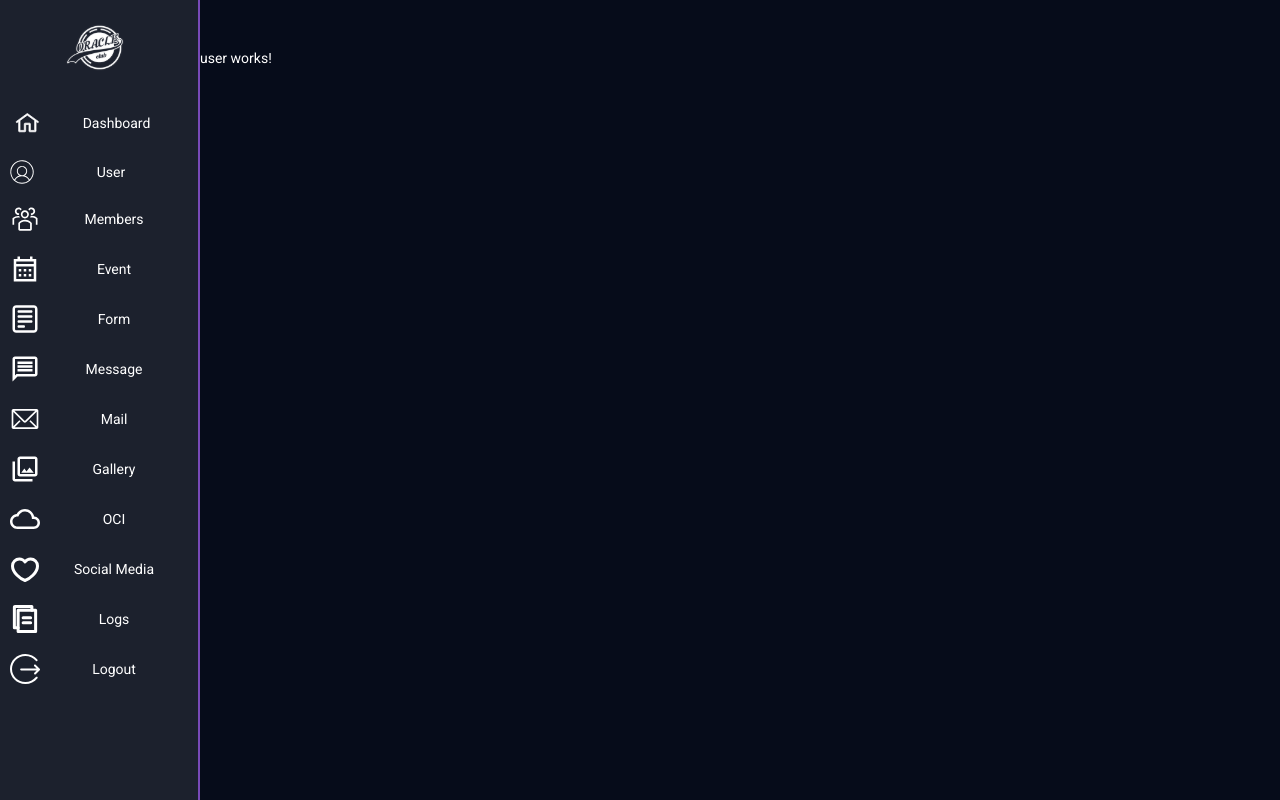
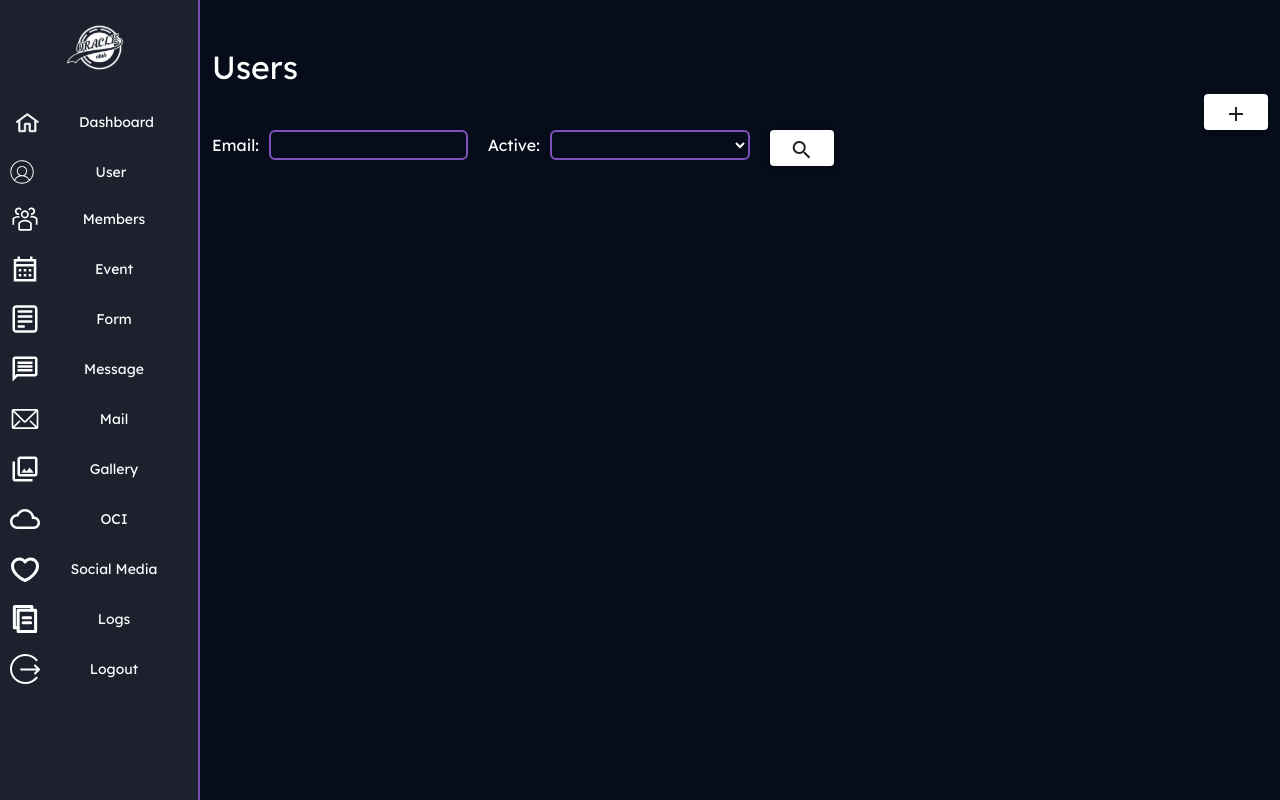
Before and after one commit to ChaviJ28/admin-oracle-website, an Angular app: page /user in a window 1280 px wide. Built offline with nearby package versions, Linux system fonts and the light colour scheme.

Commit message:
user page

```diff
--- a/src/app/app.module.ts
+++ b/src/app/app.module.ts
@@ -10,6 +10,7 @@ import { BrowserAnimationsModule } from '@angular/platform-browser/animations';
 import { DashboardModule } from './modules/dashboard/dashboard.module';
 import { FormsComponent } from './modules/forms/forms.component';
 import { UserComponent } from './modules/user/user.component';
+import { MatSelectModule } from '@angular/material/select';
 
 @NgModule({
   declarations: [
@@ -24,6 +25,7 @@ import { UserComponent } from './modules/user/user.component';
     NgbModule,
     SharedModule,
     BrowserAnimationsModule,
+    MatSelectModule
   ],
   bootstrap: [AppComponent]
 })
--- a/src/app/modules/core/components/navbar/navbar.component.scss
+++ b/src/app/modules/core/components/navbar/navbar.component.scss
@@ -14,6 +14,7 @@
   position: fixed;
   left: 0;
   top: 0;
+  font-size: 14px;
 
   height: 100vh;
   transition: 0.3s;
--- a/src/app/modules/dashboard/dashboard.component.ts
+++ b/src/app/modules/dashboard/dashboard.component.ts
@@ -65,7 +65,7 @@ export class DashboardComponent implements AfterViewInit {
     },
   ]
 
-  displayedColumns: string[] = ['id', 'name', 'address', 'age','actions'];
+  displayedColumns: string[] = ['id', 'name', 'address', 'age', 'actions'];
   dataSource: MatTableDataSource<Example>;
 
   @ViewChild(MatPaginator) paginator!: MatPaginator;
@@ -84,7 +84,7 @@ export class DashboardComponent implements AfterViewInit {
     this.dialog.open(NewExampleComponent, {
       width: '350px',
       enterAnimationDuration: '400ms',
-      exitAnimationDuration:'200ms',
+      exitAnimationDuration: '200ms',
     });
   }
 
--- a/src/app/modules/user/user.component.html
+++ b/src/app/modules/user/user.component.html
@@ -1 +1,114 @@
-<p>user works!</p>
+<div class="user-page">
+  <div class="container">
+
+    <h2 class="title">Users</h2>
+
+    <div class=" mx-auto" style="max-width: 1300px;">
+      <div style=" display: flex; justify-content: end;">
+        <button mat-raised-button (click)="openDialog()">
+          <mat-icon fontIcon="add"></mat-icon>
+        </button>
+      </div>
+
+      <section class="search-block">
+        <!-- <mat-form-field class="example-full-width">
+          <mat-label>Search</mat-label>
+          <input>
+        </mat-form-field> -->
+        <div class="search-field">
+          <label for="search_email">Email: </label>
+          <input id="search_email" type="text" name="sEmail">
+        </div>
+
+        <!-- <span class="search-field">
+          <mat-form-field appearance="fill">
+            <mat-label>Select</mat-label>
+            <mat-select>
+              <mat-option *ngFor="let opt of activeOptions; let i = index" value="{{opt.value}}">{{opt.text}}</mat-option>
+            </mat-select>
+          </mat-form-field>
+        </span> -->
+
+        <div class="search-field">
+          <label for="search_active">Active: </label>
+          <select name="sActive" id="search_active">
+            <option value=""></option>
+            <option *ngFor="let opt of activeOptions; let i = index" value="{{opt.value}}">{{opt.text}}</option>
+          </select>
+        </div>
+
+        <div class="search-button">
+          <button mat-raised-button (click)="search()">
+            <mat-icon fontIcon="search"></mat-icon>
+          </button>
+        </div>
+      </section>
+
+
+      <!-- <mat-form-field>
+        <mat-label>Filter</mat-label>
+        <input matInput (keyup)="applyFilter($event)" placeholder="Ex. Mia" #input>
+      </mat-form-field> -->
+
+      <!-- <div class="mat-elevation-z8">
+        <table mat-table [dataSource]="dataSource" matSort>
+
+
+          <ng-container matColumnDef="id">
+            <th mat-header-cell *matHeaderCellDef mat-sort-header> ID </th>
+            <td mat-cell *matCellDef="let row"> {{row.id}} </td>
+          </ng-container>
+
+
+          <ng-container matColumnDef="name">
+            <th mat-header-cell *matHeaderCellDef mat-sort-header> name </th>
+            <td mat-cell *matCellDef="let row"> {{row.name}} </td>
+          </ng-container>
+
+          <ng-container matColumnDef="age">
+            <th mat-header-cell *matHeaderCellDef mat-sort-header> Age </th>
+            <td mat-cell *matCellDef="let row"> {{row.age}} </td>
+          </ng-container>
+
+          <ng-container matColumnDef="address">
+            <th mat-header-cell *matHeaderCellDef mat-sort-header> Address </th>
+            <td mat-cell *matCellDef="let row"> {{row.address}} </td>
+          </ng-container>
+
+          <ng-container matColumnDef="gender">
+            <th mat-header-cell *matHeaderCellDef mat-sort-header> Gender </th>
+            <td mat-cell *matCellDef="let row"> {{row.gender}} </td>
+          </ng-container>
+
+          <ng-container matColumnDef="actions">
+            <th mat-header-cell *matHeaderCellDef mat-sort-header> Action </th>
+            <td mat-cell *matCellDef="let row">
+              <div style="display: flex;">
+                <button mat-icon-button>
+                  <mat-icon>visibility</mat-icon>
+                </button>
+                <button mat-icon-button>
+                  <mat-icon>edit</mat-icon>
+                </button>
+                <button mat-icon-button>
+                  <mat-icon>delete</mat-icon>
+                </button>
+              </div>
+
+            </td>
+            <td></td>
+          </ng-container>
+
+          <tr mat-header-row *matHeaderRowDef="displayedColumns"></tr>
+          <tr mat-row *matRowDef="let row; columns: displayedColumns;"></tr>
+
+
+          <tr class="mat-row" *matNoDataRow>
+            <td class="mat-cell" colspan="4">No data matching the filter "{{input.value}}"</td>
+          </tr>
+      </table>
+
+      <mat-paginator [pageSizeOptions]="[ 10, 20, 100]" aria-label="Select page of users"></mat-paginator> -->
+    </div>
+  </div>
+</div>
--- a/src/app/modules/user/user.component.ts
+++ b/src/app/modules/user/user.component.ts
@@ -1,15 +1,58 @@
-import { Component, OnInit } from '@angular/core';
+import { Component, OnInit, ViewChild } from '@angular/core';
+import { MatDialog } from '@angular/material/dialog';
+import { MatPaginator } from '@angular/material/paginator';
+import { MatSort } from '@angular/material/sort';
+import { MatTableDataSource } from '@angular/material/table';
+import { NewExampleComponent } from '../dashboard/components/new-example/new-example.component';
 
 @Component({
   selector: 'app-user',
   templateUrl: './user.component.html',
-  styleUrls: ['./user.component.css']
+  styleUrls: ['./user.component.scss']
 })
 export class UserComponent implements OnInit {
 
-  constructor() { }
+  displayedColumns: string[] = ['id', 'name', 'address', 'age', 'actions'];
+  dataSource: MatTableDataSource<never>;
 
+  @ViewChild(MatPaginator) paginator!: MatPaginator;
+  @ViewChild(MatSort) sort!: MatSort;
+  activeOptions: { text: string; value: string; }[];
+
+  constructor(public dialog: MatDialog) {
+    this.dataSource = new MatTableDataSource([]);
+    this.activeOptions = [{ text: "Yes", value: "yes" }, { text: "No", value: "no" }];
+
+  }
   ngOnInit(): void {
+    // throw new Error('Method not implemented.');
+
+  }
+
+  ngAfterViewInit() {
+    this.dataSource.paginator = this.paginator;
+    this.dataSource.sort = this.sort;
+  }
+
+  search(): void {
+
+  }
+
+  openDialog(): void {
+    this.dialog.open(NewExampleComponent, {
+      width: '350px',
+      enterAnimationDuration: '400ms',
+      exitAnimationDuration: '200ms',
+    });
+  }
+
+  applyFilter(event: Event) {
+    const filterValue = (event.target as HTMLInputElement).value;
+    this.dataSource.filter = filterValue.trim().toLowerCase();
+
+    if (this.dataSource.paginator) {
+      this.dataSource.paginator.firstPage();
+    }
   }
 
 }
--- a/src/index.html
+++ b/src/index.html
@@ -3,17 +3,18 @@
 
 <head>
   <meta charset="utf-8">
-  <title>Angular Template</title>
+  <title>Oracle Admin</title>
   <base href="/">
   <meta name="viewport" content="width=device-width, initial-scale=1">
   <link rel="icon" type="image/x-icon" href="favicon.ico">
-  <link rel="preconnect" href="https://fonts.gstatic.com">
-  <link href="https://fonts.googleapis.com/css2?family=Roboto:wght@300;400;500&display=swap" rel="stylesheet">
+  <link rel="preconnect" href="https://fonts.googleapis.com">
+  <link rel="preconnect" href="https://fonts.gstatic.com" crossorigin>
+  <link href="https://fonts.googleapis.com/css2?family=Lexend&display=swap" rel="stylesheet">
   <link href="https://fonts.googleapis.com/icon?family=Material+Icons" rel="stylesheet">
-  <script src="https://code.iconify.design/iconify-icon/1.0.2/iconify-icon.min.js"></script>
+
 </head>
 
-<body class="mat-typography">
+<body class="">
   <app-root></app-root>
 </body>
 
--- a/src/styles.scss
+++ b/src/styles.scss
@@ -2,6 +2,8 @@
 
 /* Importing Bootstrap SCSS file. */
 @import '~bootstrap/scss/bootstrap';
+@import url('https://fonts.googleapis.com/css2?family=Lexend&display=swap');
+
 
 html,
 body {
@@ -10,7 +12,42 @@ body {
 
 body {
     margin: 0;
-    font-family: Roboto, "Helvetica Neue", sans-serif;
+    font-family: 'Lexend', sans-serif !important;
     background-color: #060C1A;
+    // background-color: #8eb0ff;
     color: #ffffff;
 }
+
+.search-block {
+    display: flex;
+
+    .search-field {
+        margin-right: 20px;
+
+        label {
+            margin-right: 10px;
+        }
+
+        input {
+            background-color: transparent;
+            border: solid #7F51BE 2px;
+            border-radius: 6px;
+            color: #ffffff;
+        }
+
+        select {
+            background-color: transparent;
+            border: solid #7F51BE 2px;
+            border-radius: 6px;
+            width: 200px;
+            height: 30px;
+            color: #ffffff;
+
+            option {
+                // background-color: transparent;
+                color: #ffffff;
+                background-color: #060C1A;
+            }
+        }
+    }
+}
```
Also changed, not shown: src/app/modules/user/user.component.css (deleted), src/app/modules/user/user.component.scss (added).
